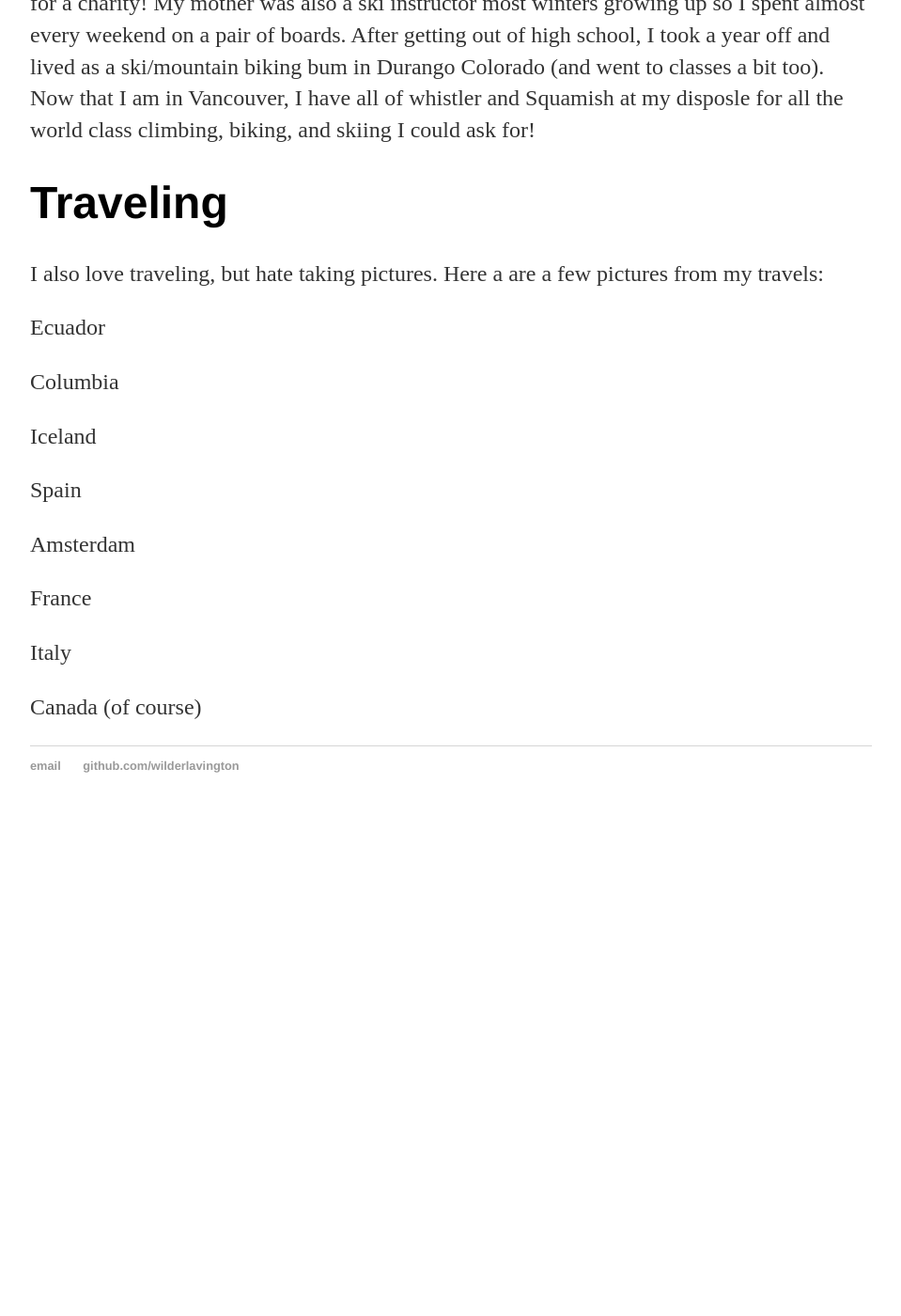
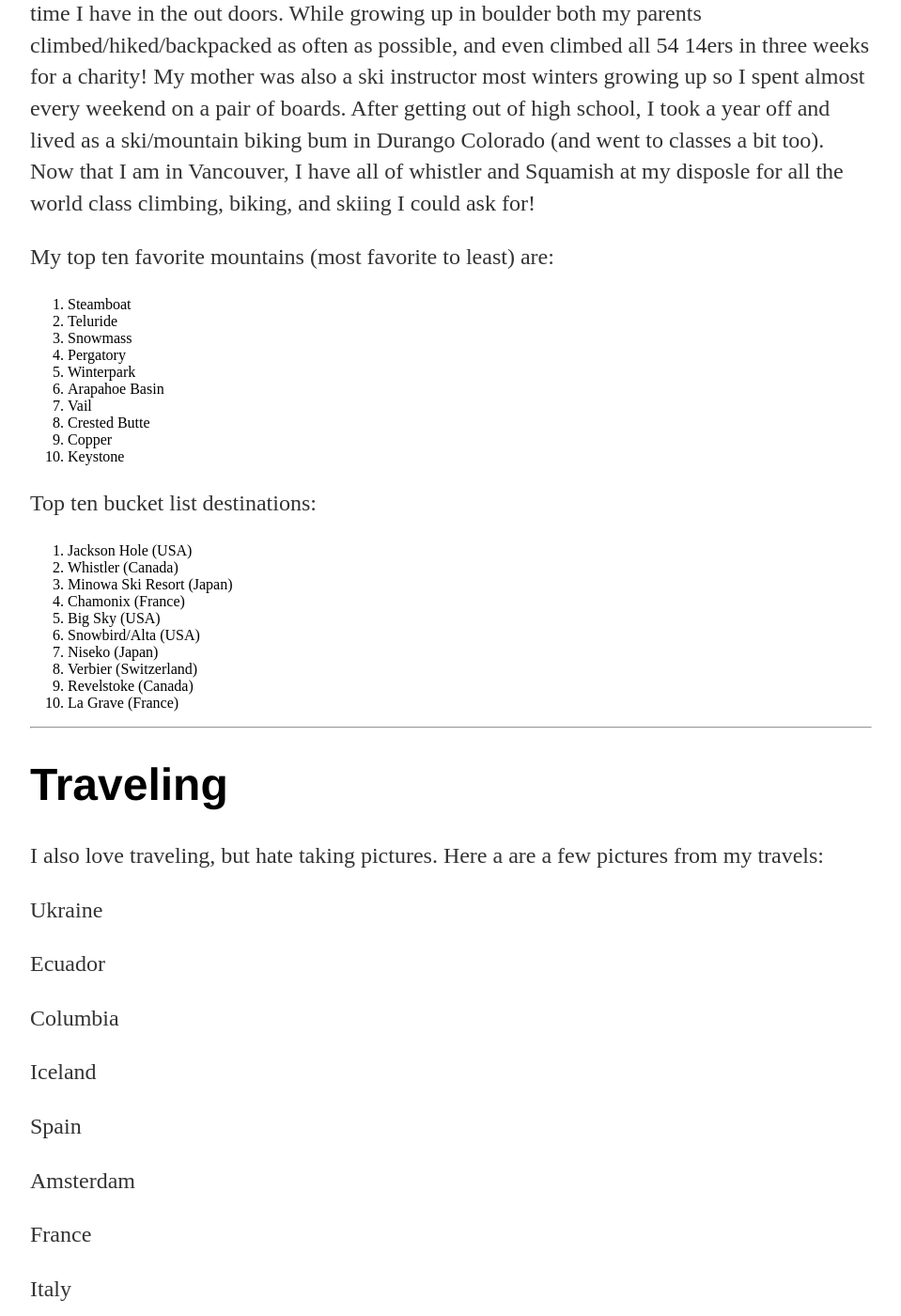
Before and after one commit to WilderLavington/old_web_page, a Jekyll site: the page built from about/index.md, in a window 1280 px wide and 1400 px high, scrolled down 1217 px. Shown: the whole window at 94% size, without its empty margins (160-1119 px from the left). Built offline with Jekyll 4.4.1, drawn with Linux system fonts in a browser that asks for light colours; our own code applies the rules of GitHub Pages for plain Markdown files; before the commit the page ends 2099 px from its top, so only the background shows below that.

Commit message:
updated everything else section

```diff
--- a/about/index.md
+++ b/about/index.md
@@ -1,15 +1,49 @@
 # My Academic Life Thus Far
 Originally from Boulder Colorado, USA; After a breif haitus in Durango CO after highschool, I completed both my under graduate and masters degrees in applied mathematics at the University of Colorado Boulder. During my time at CU, much of my education was focused on applied mathematical analysis in both statistics, as well as numerics. In During the third year I began work under proffessor [Manuel Lladser](https://amath.colorado.edu/faculty/lladser/), whose research focuses on probability theory and mathematical biology.
 
+---
+
 My project under Prof. Lladser primarily focused modeling a specific biological proccess known as R loop formation. Our research was primarily directed towards research in [CRISPR-Cas binding systems](https://ghr.nlm.nih.gov/primer/genomicresearch/genomeediting), but could (and hopefully will be) applied in more general contexts. [My Masters thesis](https://scholar.colorado.edu/cgi/viewcontent.cgi?article=1119&context=appm_gradetds), titled "A Probabilistic Modeling Approach to CRISPR-Cas9", focused on summarizing the larger biological proccess surrounding CRISPR genetic engineering, and then creating a principled probabalisitic model of [R-loop formation](https://www.sciencedirect.com/topics/biochemistry-genetics-and-molecular-biology/r-loop). This model macrospoic structure was derived from previous sources, and focused on a biophysical model orginally derived [here](https://journals.plos.org/ploscompbiol/article?id=10.1371/journal.pcbi.1004724).
 
+---
+
 After completing my degree at the University of Colorado Boulder, I was accepted to the department of computer science at the University of British Columbia in Vancouver. My current research focuses on creating more princpled gradient based policy optimization algorithms for reinforcement learning. I beleive that by viewing [reinforcement learning as statistical inference](https://arxiv.org/pdf/1805.00909.pdf), we can improve our understanding of optimization withing RL. If you would like to get a better idea of the kinds of papers that I am reading through at the moment, check out [my current reading list]().
+
+---
 
 # Everything Else!
 For anyone who has visited the peoples republic of Boulder, my disposition and hobbies should come as no surprise. I am a die hard skier and mountainear, and spend what little free time I have in the out doors. While growing up in boulder both my parents climbed/hiked/backpacked as often as possible, and even climbed all 54 14ers in three weeks for a charity! My mother was also a ski instructor most winters growing up so I spent almost every weekend on a pair of boards. After getting out of high school, I took a year off and lived as a ski/mountain biking bum in Durango Colorado (and went to classes a bit too). Now that I am in Vancouver, I have all of whistler and Squamish at my disposle for all the world class climbing, biking, and skiing I could ask for!
 
+My top ten favorite mountains (most favorite to least) are:
+1. Steamboat
+2. Teluride
+3. Snowmass
+4. Pergatory
+5. Winterpark
+6. Arapahoe Basin
+7. Vail
+8. Crested Butte
+9. Copper
+10. Keystone
+
+Top ten bucket list destinations:
+1. Jackson Hole (USA)
+2. Whistler (Canada)
+3. Minowa Ski Resort (Japan)
+4. Chamonix (France)
+5. Big Sky (USA)
+6. Snowbird/Alta (USA)
+7. Niseko (Japan)
+8. Verbier (Switzerland)
+9. Revelstoke (Canada)
+10. La Grave (France)
+
+
+---
 # Traveling
 I also love traveling, but hate taking pictures. Here a are a few pictures from my travels:
+
+Ukraine
 
 Ecuador
 
```
